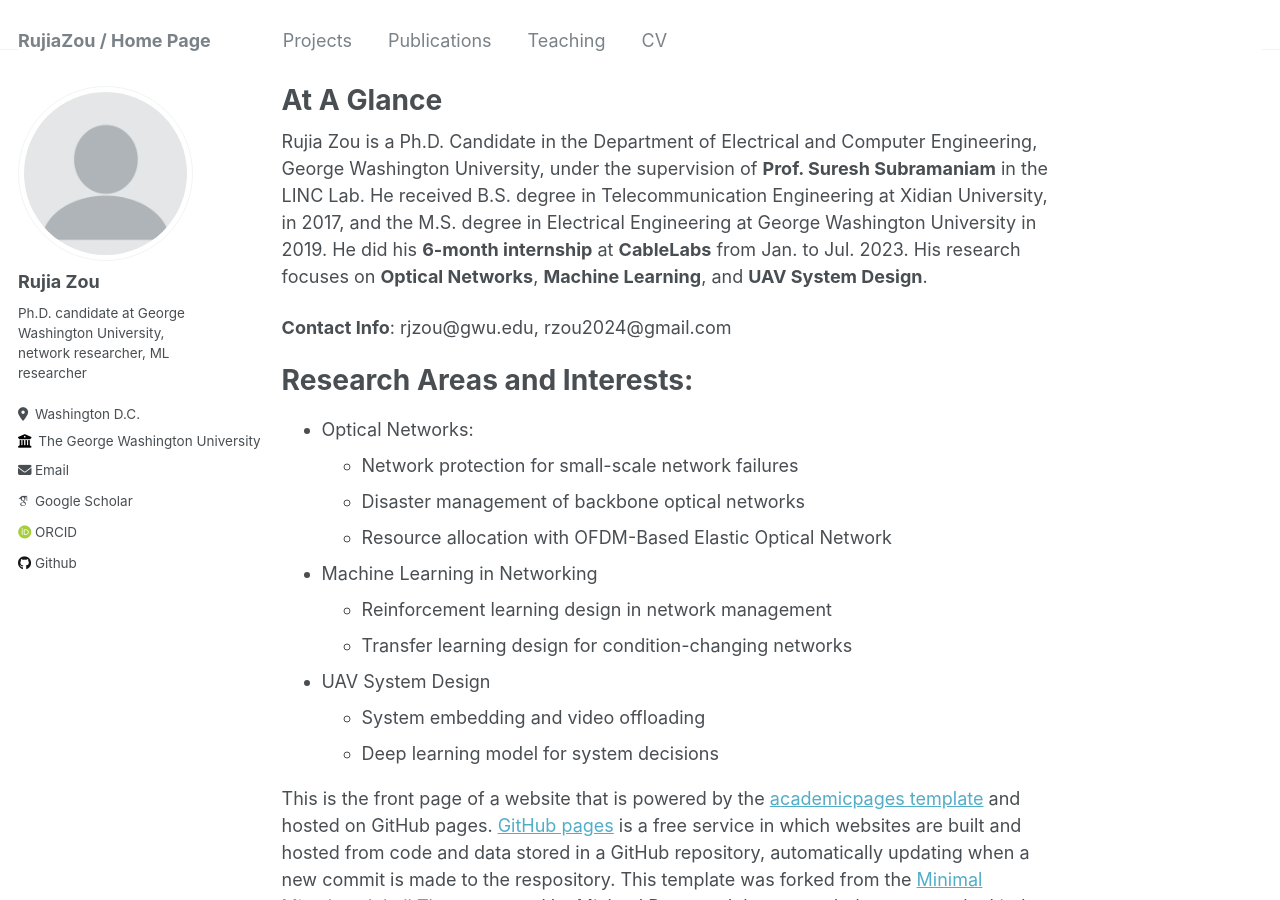
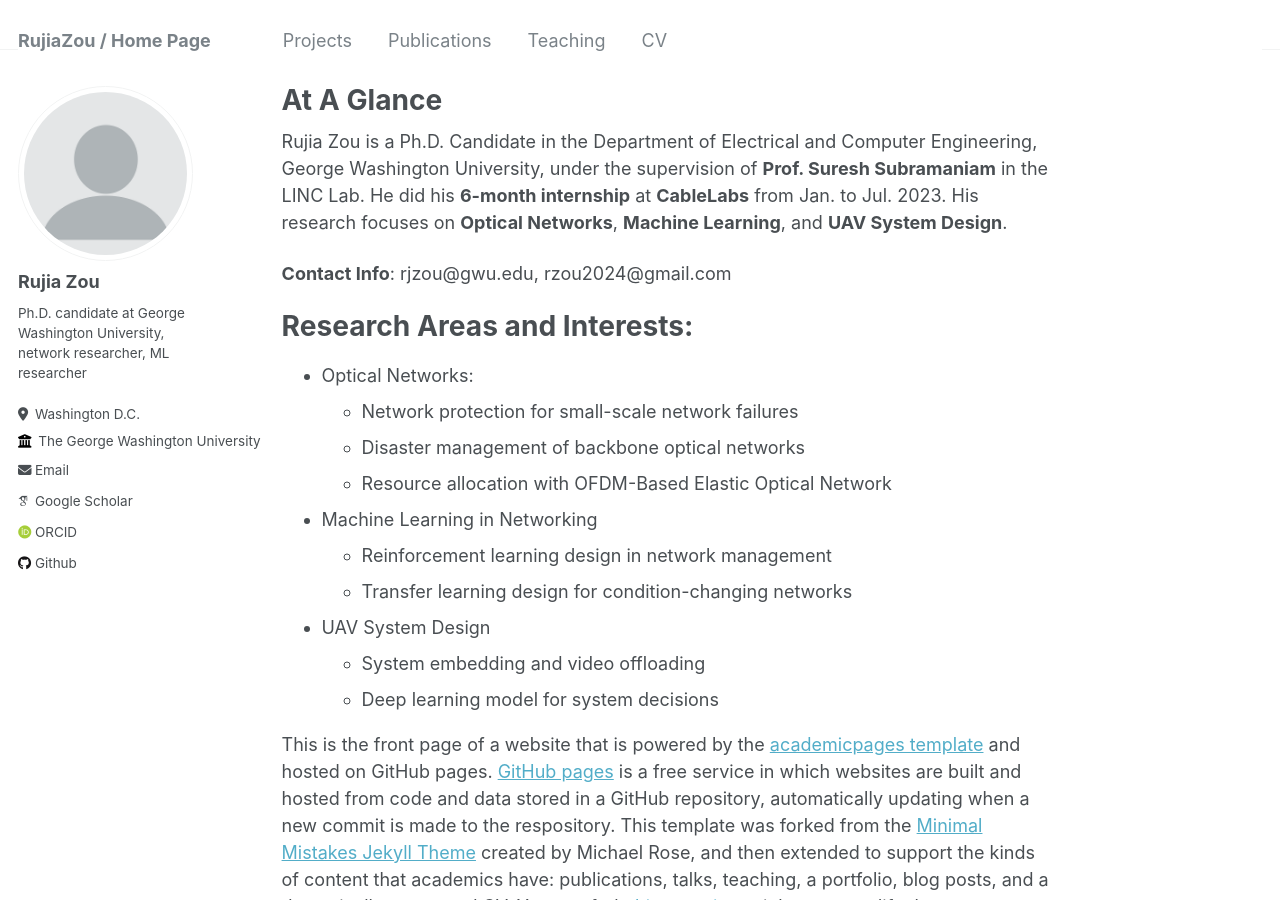
Before and after one commit to RujiaZou/RujiaZou.github.io, a Jekyll site: the page built from _pages/about.md, in a window 1280 px wide and 900 px high. Built offline with Jekyll 4.4.1, drawn with Linux system fonts in a browser that asks for light colours; some web fonts are replaced.

Commit message:
Update about.md

```diff
--- a/_pages/about.md
+++ b/_pages/about.md
@@ -7,7 +7,7 @@ redirect_from:
   - /about.html
 ---
 
-Rujia Zou is a Ph.D. Candidate in the Department of Electrical and Computer Engineering, George Washington University, under the supervision of **Prof. Suresh Subramaniam** in the LINC Lab. He received B.S. degree in Telecommunication Engineering at Xidian University, in 2017, and the M.S. degree in Electrical Engineering at George Washington University in 2019. He did his **6-month internship** at **CableLabs** from Jan. to Jul. 2023. His research focuses on **Optical Networks**, **Machine Learning**, and **UAV System Design**.
+Rujia Zou is a Ph.D. Candidate in the Department of Electrical and Computer Engineering, George Washington University, under the supervision of **Prof. Suresh Subramaniam** in the LINC Lab. He did his **6-month internship** at **CableLabs** from Jan. to Jul. 2023. His research focuses on **Optical Networks**, **Machine Learning**, and **UAV System Design**.
 
 **Contact Info**: rjzou@gwu.edu, rzou2024@gmail.com
 
```
